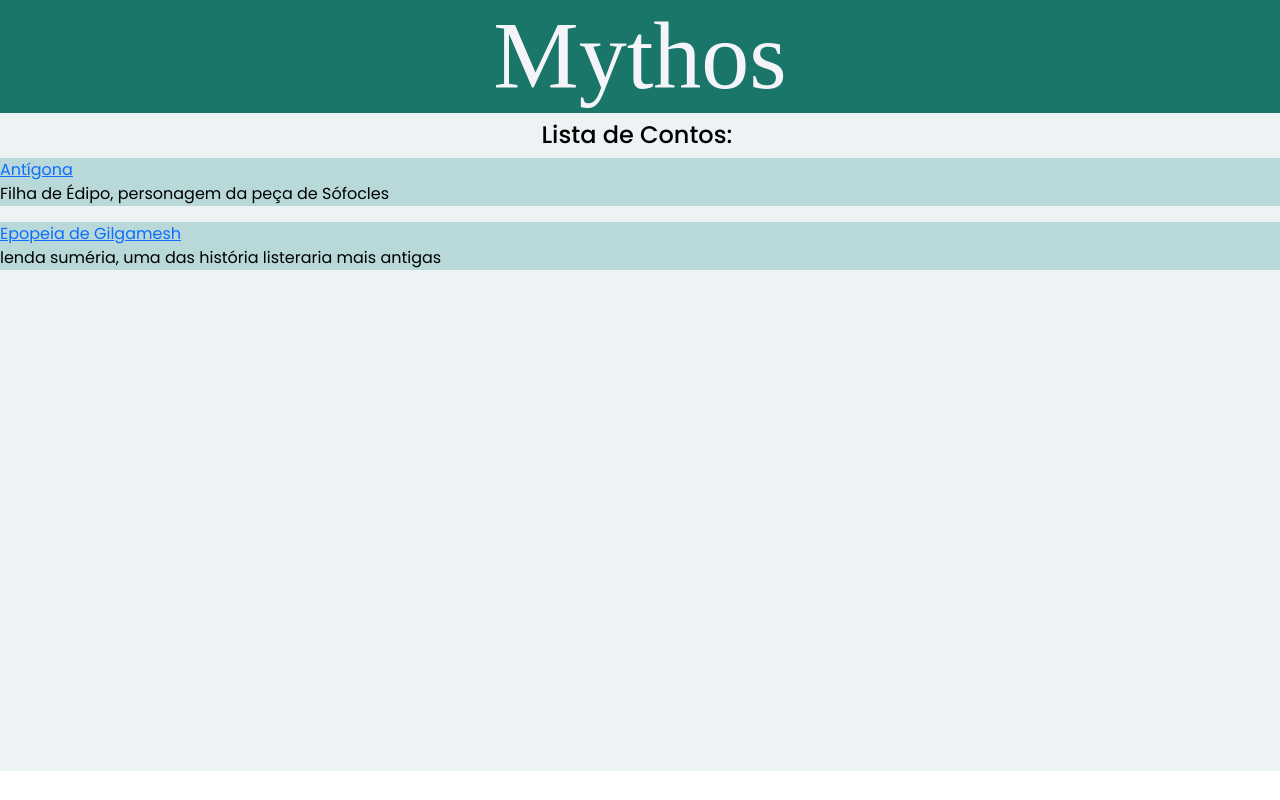
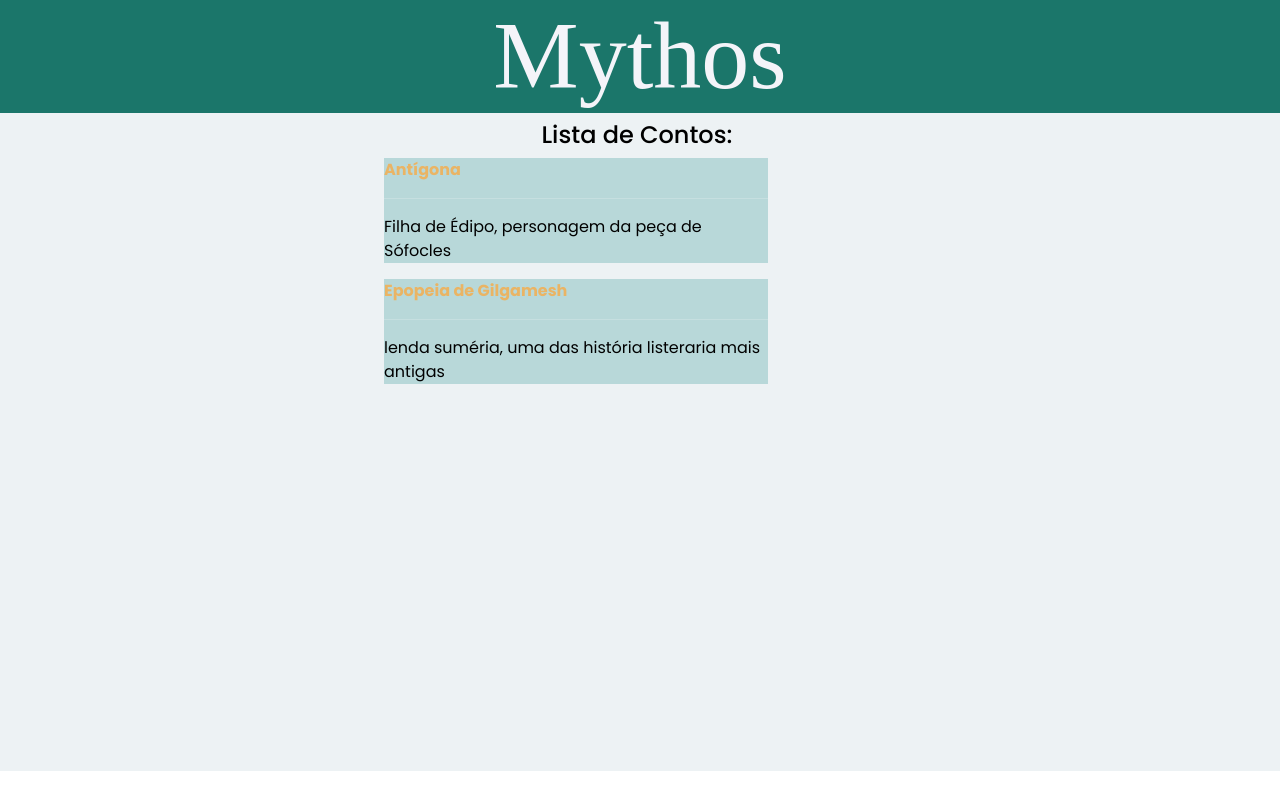
Before and after one commit to diegocamargo55555/Mythos, a React (Create React App) app: page /Lista-Contos in a window 1280 px wide. Built offline with nearby package versions, Linux system fonts and the light colour scheme; a web font is replaced by a local one.

Commit message:
apenas a pagina inicial possui acessibilidade lista e pesquisa, semi-finalização página lista conto

```diff
--- a/src/components/Header/header.css
+++ b/src/components/Header/header.css
@@ -48,6 +48,9 @@
     padding-left: 25px;
     margin-left: 1%;
 }
+.a{
+    text-decoration: none;
+}
 .pesquisa{
     margin-left: 200%;
     padding-left: 55px;
--- a/src/components/Header/navbar.js
+++ b/src/components/Header/navbar.js
@@ -49,7 +49,7 @@ function Header() {
                         <div class="collapse navbar-collapse" id="navbarSupportedContent">
                             <ul class="navbar-nav me-auto mb-2 mb-lg-0">
                                 <li class="nav-item">
-                                    <a href="Acessibilidade"><p className="items acessibilidade">Acessibilidade</p></a>
+                                    <a className="a" href="Acessibilidade"><p className="items acessibilidade">Acessibilidade</p></a>
                                 </li>
                                 <NavDropdown title="Lista" id="basic-nav-dropdown" className="items lista">
                                     <NavDropdown.Item href="Ranking">Ranking</NavDropdown.Item>
@@ -63,7 +63,7 @@ function Header() {
                                     </NavDropdown.Item>
                                 </NavDropdown>
                                 <li class="nav-item">
-                                    <Link class="nav-link active" aria-current="page" to='/Pesquisa'><p className="items pesquisa">Pesquisa</p></Link>
+                                    <a className="a" href="Pesquisa"><p className="items pesquisa">Pesquisa</p></a>
                                 </li>
 
                             </ul>
--- a/src/pages/ListaContos/listaContos.css
+++ b/src/pages/ListaContos/listaContos.css
@@ -26,11 +26,15 @@
 h4{
     text-align: center;
 }
-a{
-    text-decoration: none;
-    color: black;
+.a{
+    color: #eab464;
 }
 .caixaLink{
-
+    width: 30%;
+    margin-left: 30%;
     background-color: #b8d8d9;
 }
+
+.hr{
+    color:#EDF2F4;
+  }
--- a/src/pages/ListaContos/listaContos.js
+++ b/src/pages/ListaContos/listaContos.js
@@ -37,7 +37,8 @@ function Home() {
             {contos.map((item, contos) => (
                   <Fragment>
                     <div className="caixaLink">
-                        <a href={item.paginaNome}>{item.nome}</a>
+                        <strong><a className="a" href={item.paginaNome}>{item.nome}</a></strong>
+                        <hr className='hr'/>
                         <p dangerouslySetInnerHTML={{ __html:item.resumo}}></p>
                     </div>
                   </Fragment>
```
